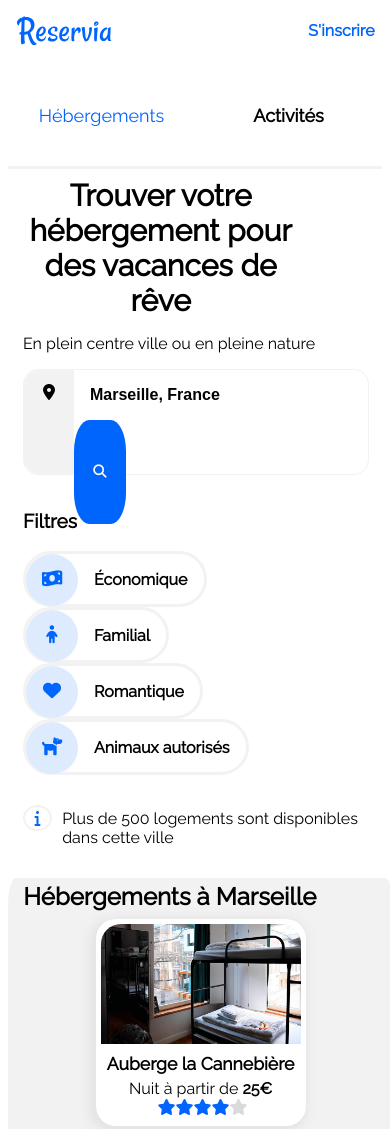
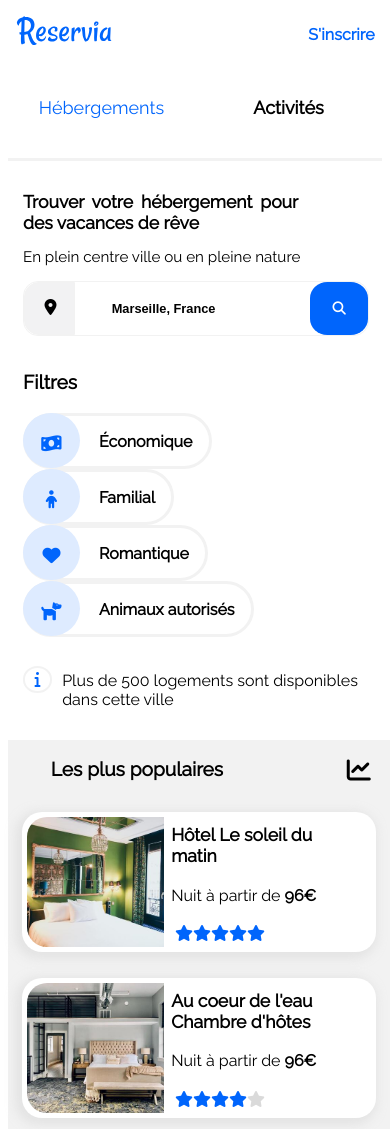
Before and after one commit to EllyDiallo/EllyDiallo_02_03122020, a plain HTML site: page index.html in a window 390 px wide. Shown: the top 1129 px of the page. Drawn offline with Linux system fonts and the light colour scheme.

Commit message:
mise en page resolution_mobile.css( section hebergement, populaire et acivités + correction filtres + commentaire css

```diff
--- a/index.html
+++ b/index.html
@@ -38,7 +38,7 @@
             <div class="formu">
                 <span class="loc"><i class="fas fa-map-marker-alt"></i></span>
                 <form action="reservia.php" method="post">
-                    <label for="search"></label><input type="search" name="search" id="search" maxlength="8" placeholder="Marseille, France" >
+                    <label for="search"></label><input type="search" name="search" id="search" placeholder="Marseille, France" >
 
                     <button class="text"type="button" name="text">
                         Rechercher
--- a/resolution_mobile.css
+++ b/resolution_mobile.css
@@ -13,7 +13,6 @@ main{
 header{
     justify-content: flex-end;
     display: flex;
-    height: 120px;
     align-items: center;
     flex-wrap: wrap;
 }
@@ -35,10 +34,22 @@ nav.menu{
 
 #heb{
     border-bottom: 3px solid  #F2F2F2;
+    padding: 40px 0px 40px 0px;
 }
 
 #ac{
     border-bottom: 3px solid  #F2F2F2;
+    padding: 40px 0px 40px 0px;
+}
+
+
+#ac > a{
+    padding-bottom: 0px;
+    padding-top: 0px;
+}
+
+#heb > a{
+    padding: 0px;
 }
 
 #heb:hover{
@@ -60,29 +71,53 @@ p#ins{
 /*----------------------------------------------------section "Trouvez votre hébergement"-----------------------------------------*/
 .trouv{
     padding: 4%;
+    height: auto;
 }
 
 .trouv h1{
-    font-size: 30px;
+    font-size: 1.1rem;
     margin-bottom: 0%;
     margin-right: 20%;
-    padding-top: 3%;
-    text-align: center;
+    text-align: justify;
+}
+
+main > section.trouv > p{
+    font-size: 0.95rem;
+}
+/*------------------------------------------------formulaire*/
+.formu{/*section conteneur formulaire*/
+    width: 100%;
+    justify-content: space-between;
+    height: auto;
 
 }
-/*------------------------------------------------formulaire*/
-.formu{
-    width:100%;
-    justify-content: center;
+
+span.loc{/* span icône localisation*/
+    width: 3.6rem;
+
+}
+div.formu > form{/*div formulaire*/
+    display: flex;
+    width: auto;
+    justify-content: space-between;
+}
+input#search{/*zone de recherche*/
+    padding: 00.8rem 0rem 0.8rem 0.8rem;
+    width: auto;
+    min-width: 150px;
+    font-size: 0.8rem;
+
+}
+
+button.loupe{
+    width: 3.6rem;
 }
 button.text{
     display: none;
 }
 
-body > main > section.trouv > div.formu > form{
-
+section.trouv > div.formu > form{
     width: 100%;
-
 }
 
 /*input#search{
@@ -104,7 +139,7 @@ body > main > section.trouv > div.formu > form{
     margin-top: 0%;
 }
 
-body > main > section.trouv > div.filtres > ul > li:nth-child(3){
+section.trouv > div.filtres > ul > li:nth-child(3){
     margin-right: 50%;
 }
 /*--------------------------------------------div information*/
@@ -112,54 +147,245 @@ body > main > section.trouv > div.filtres > ul > li:nth-child(3){
 /*-----------------------------------------------------section-centrale"Hébergement"------------------------------------------------*/
 .hebergements{/*section hébergement*/
     flex-direction: column;
+    width: 100%;
 }
 
-.stp{/*div conteneur icônes stars populaires*/
-    margin-top: 15%;
-}
+/*div conteneur icônes stars populaires*/
+
+
 
 .heberg{/*------------------------div Hébergement à Marseille*/
     width: 100%;
+    border-radius: 0px;
+    background-color: white;
 }
+
+.h_à_m{/*div conteneur figures hebergement*/
+    padding: 4%;
+    margin: 0px;
+}
+
+.figureh{/*figures hébergement*/
+    width: 100%;
+    margin: 0.8rem 0rem 0.8rem 0rem;
+}
+
+.figu img{/*images figure hébergement*/
+    width: 100%;
+    height: 120px;
+}
+
+.figh{/*figcaption hebergement*/
+    align-items: flex-start;
+    justify-content: space-between;
+    padding: 1%  0% 0% 4%;
+    height: 70px;
+}
+
+.figh p{/*paragraphe figcaption hebergement*/
+    margin: 0px;
+}
+
+#heb-ancre{
+    font-size: 1.2rem;
+    padding: 4% 0% 0% 6%;
+}
+
+section.hebergements > div > p{
+    padding-left:  6%;
+    margin-top: 0px;
+}
+
+
+
+
 
 /*--------------------------------aside"Les plus populaires"-*/
 .pop{/*div "les plus populaires"*/
     width: 100%;
+    margin-left: 0%;
+    order: -1;
+    border-radius: 0%;
+}
+
+.popu{/*div tritre + icône*/
+    justify-content: space-between;
+    padding: 4%;
+    padding-bottom: 0%;
+}
+
+div.popu > h2{/*titres aside populaire*/
+    padding-left: 0%;
+    margin: 0px;
+    padding: 0px;
+    font-size: 1.2rem;
+}
+
+
+.l_p_p{/*div conteneur figures*/
+    padding: 4%;
+    padding-top: 0%;
+    margin: 0%;
 }
 
 
 .figurep{/*div contenant chaque figure*/
-    height: auto;
+    height: 130px;
+    margin: 0.8rem 0rem 0.8rem 0rem;
 }
 
-.figup img{
-    height: 175px;
-    max-height: 175px;
-
+.figup{/*figure populaire*/
+    flex-direction: row;
 }
 
-.figp{/*<figcaption> populaire*/
-    margin: 5px 5px 0px 5px;
-    height: auto;
+.figup img{/*images populaire*/
+    width: 40%;
+    height: 130px;
+    object-fit: cover;
+    border-radius: 20px 0px 0px 20px;
 }
 
-.figp p{
-    margin: 3% 3% 3% 3%;
+
+.figp{/*<figcaption> populaire*/
+    display: flex;
+    flex-direction: column;
+    justify-content: space-between;
+    margin: 2%;
+    margin-bottom: 0.5%;
+    width: 60%;
+    height: auto;
+    text-align:left;
+    align-items: flex-start;
+}
+
+.figp p{/*paragraphe étoiles*/
+    margin: 0%;
+}
+
+.st{/*conteneur étoiles*/
+    padding-left: 0px;
 }
 
 /*-----------------------------------------------------------section"activitée"--------------------------------------------------------*/
 
-section .activites{/*section activitées*/
+section.activites{/*section activitées*/
     flex-direction: column;
+    padding: 4%;
 }
 
 .acti{/*div contenant actiGauche + actiDroite*/
-        flex-direction: column;
-        height: auto;
+    flex-direction: column;
+    height: auto;
 }
+
+#ac-ancre{
+    margin-bottom: 0px;
+}
+
+/*--------------------div*/
+div.actiG {
+    width: 100%;
+    margin: 0.8rem 0rem 0.8rem 0rem;
+}
+
+div.actiG > div.gauche{
+    width: 100%;
+    margin: 0.8rem 0rem 0.8rem 0rem;
+}
+
+div.actiG > div.hautG{
+    width: 100%;
+    margin: 0.8rem 0rem 0.8rem 0rem;
+}
+
+div.actiG > div.basG{
+    width: 100%;
+    margin: 0.8rem 0rem 0.8rem 0rem;
+}
+
+div.actiD {
+    width: 100%;
+    margin: 0.8rem 0rem 0.8rem 0rem;
+}
+
+div.actiD > div.gauche{
+    width: 100%;
+    margin: 0.8rem 0rem 0.8rem 0rem;
+}
+
+div.actiD > div.hautD{
+    width: 100%;
+    margin: 0.8rem 0rem 0.8rem 0rem;
+}
+
+div.actiD > div.basD{
+    width: 100%;
+    margin: 0.8rem 0rem 0.8rem 0rem;
+}
+/*********************************/
+
+/*--------------------figure*/
+.img-bas{
+    width: 100%;
+}
+.img-haut{
+    width: 100%;
+}
+.img-gauche{
+    width: 100%;
+}
+
+.img-basD{
+    width: 100%;
+}
+.img-hautD{
+    width: 100%;
+}
+.img-gaucheD{
+    width: 100%;
+}
+/*******************************/
+/*----------------------images*/
+
+div.actiG > div.gauche > a > figure > img{
+    height: 130px;
+}
+
+div.actiG > div.hautG > a > figure > img{
+    height: 130px;
+}
+
+div.actiG > div.basG > a > figure > img{
+    height: 130px;
+}
+
+div.actiD > div.gauche > a > figure > img{
+    height: 130px;
+}
+
+div.actiD > div.hautD > a > figure > img{
+    height: 130px;
+}
+
+div.actiD > div.basD > a > figure > img{
+    height: 130px;
+}
+/**************************************/
+
+
+
 
 /*-----------------------------------------------------------------footer--------------------------------------------------------------*/
 
 footer{
     flex-direction: column;
 }
+
+body > footer > ul:nth-child(-n+3){/*les 3 listes du footer*/
+    margin-right: 0px;
+    margin-top: 3rem;
+}
+
+body > footer > ul:nth-child(3){/*3ème liste du footer*/
+    margin-bottom: 2rem;
+}
--- a/resolution_tablette.css
+++ b/resolution_tablette.css
@@ -47,7 +47,7 @@ nav.menu{
     justify-content: center;
 }
 
-.figureh{
+.figureh{/*figure hebergement*/
     width: auto;
 }
 .figu img{/*image*/
@@ -90,7 +90,7 @@ div.popu > p{
     height: auto;
 }
 
-.figup img{
+.figup img{/* image <figure> populaire*/
     width: auto;
     height: 250px;
     border-top-left-radius: 20px;
--- a/styleP2.css
+++ b/styleP2.css
@@ -49,7 +49,7 @@ a:link{
 header{
     justify-content: flex-end;
     display: flex;
-    height: 120px;
+    height: auto;
     align-items: center;
 }
 /*-------------------------------logo*/
@@ -128,7 +128,10 @@ p#ins{
 
 
 /*----------------------------------------------------section "Trouvez votre hébergement"-----------------------------------------*/
+.trouv{
+    height: auto;
 
+}
 .trouv h1{
     margin-bottom: 0%;
 }
@@ -148,14 +151,17 @@ span.loc{     /*icône de localisation*/
     background-color:  #F2F2F3;
 }
 
+
 section.trouv > div.formu > span > i{/*span icône localisation*/
     font-size: 16px;
     width: 3rem;
     height: 2.1rem;
-    text-align: center;
-    margin-top: 0.8rem;
+    position: relative;
+    left: 40%;
+    top: 25%;
 }
-button.text{cursor:pointer;
+
+button.text{cursor:pointer;/*boutton rechercher*/
     color: white ;
     font-weight: bolder;
     background-color:  #0065FC;
@@ -165,13 +171,12 @@ button.text{cursor:pointer;
     border: none;
     font-size: 1rem;
 }
-button.loupe{
+button.loupe{    /*bouton icône loupe*/
     color: white;
     background-color:#0065FC ;
     text-align: center;
     padding: 1.2rem;
     border-radius: 30%;
-    height: 100%;
     border: none;
 }
 
@@ -188,6 +193,7 @@ input#search{/*zone de recherche*/
         padding-right: 2rem;
         font-size: 1rem;
         font-weight: bold;
+
 
 }
 
@@ -240,15 +246,16 @@ input#search::placeholder{/*texte prédéfini*/
 
     .filtres > .ico > .ic > .fas{/*icônes filtres*/
     position: relative;
-    top: 0px;
-    left: 0px;
+    top: -3px;
+    left: -3px;
     color: #0065FC;
     background-color: #DEEBFF;
     text-align: center;
     padding: 1rem;
+    padding-top: 1.4rem;
     border-radius: 50%;
-    width: 20px;
-    height: 20px;
+    width: 25px;
+    height: 17px;
 }
 
 .filtres > .ico > .ic > .fas:hover{/*icônes filtres au survol*/
@@ -382,7 +389,7 @@ margin: 0px;/*paragraphe autour étoiles grise*/
     width: 100%;
     height: 100%;
 }
-.figu{
+.figu{/*figure hebergement*/
     width: 100%;
     margin: 0%;
     height: auto;
@@ -460,11 +467,10 @@ div.popu > p > i{
 .figup{ /*<figure> populaire*/
     display: flex;
     margin: 0px;
-    height: 100%;
+    height: auto;
 }
 
-.figup img{
-
+.figup img{ /*image figure populaire*/
     width: 40%;
     height: 148px;
     max-height: 148px;
```
